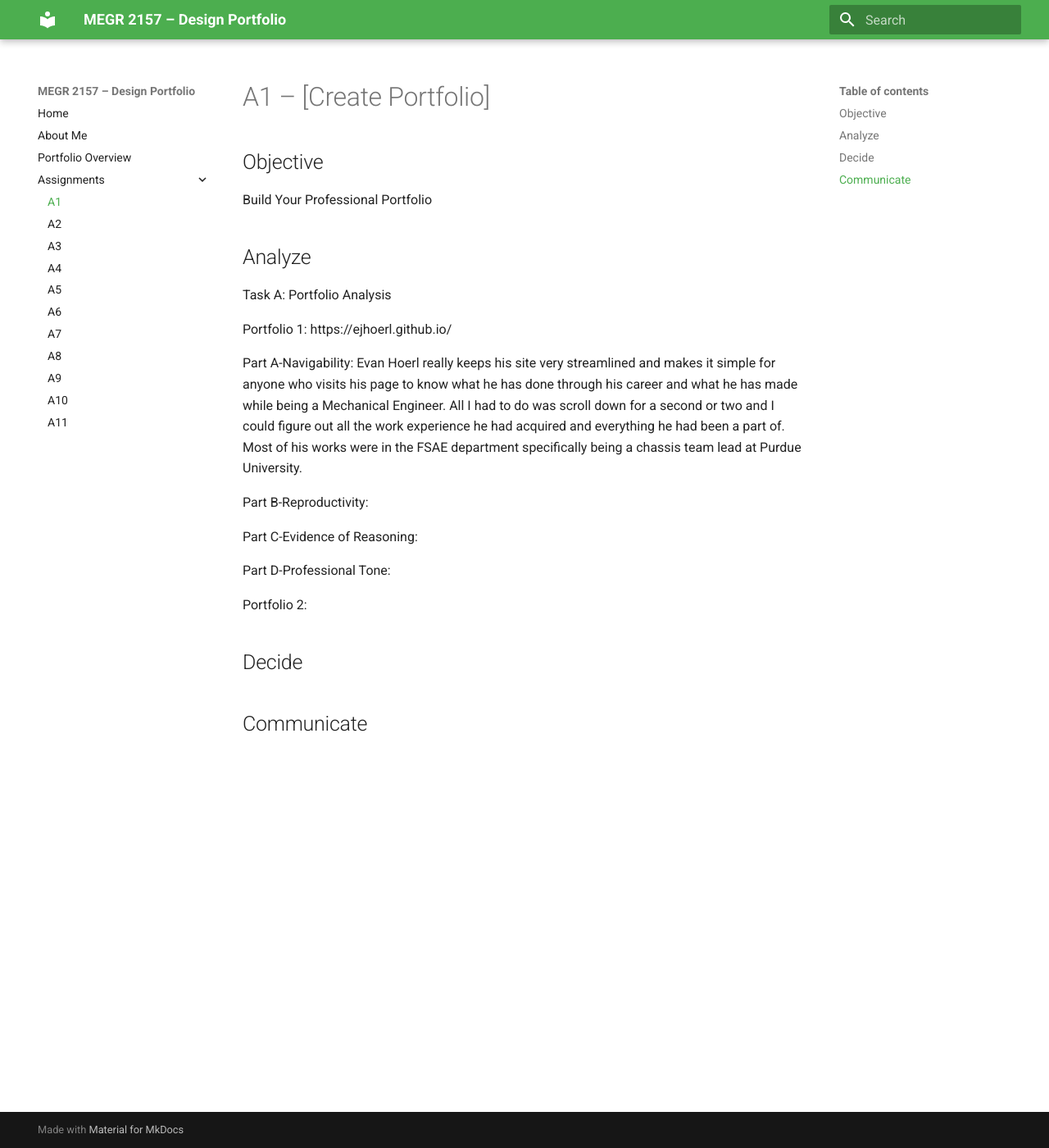
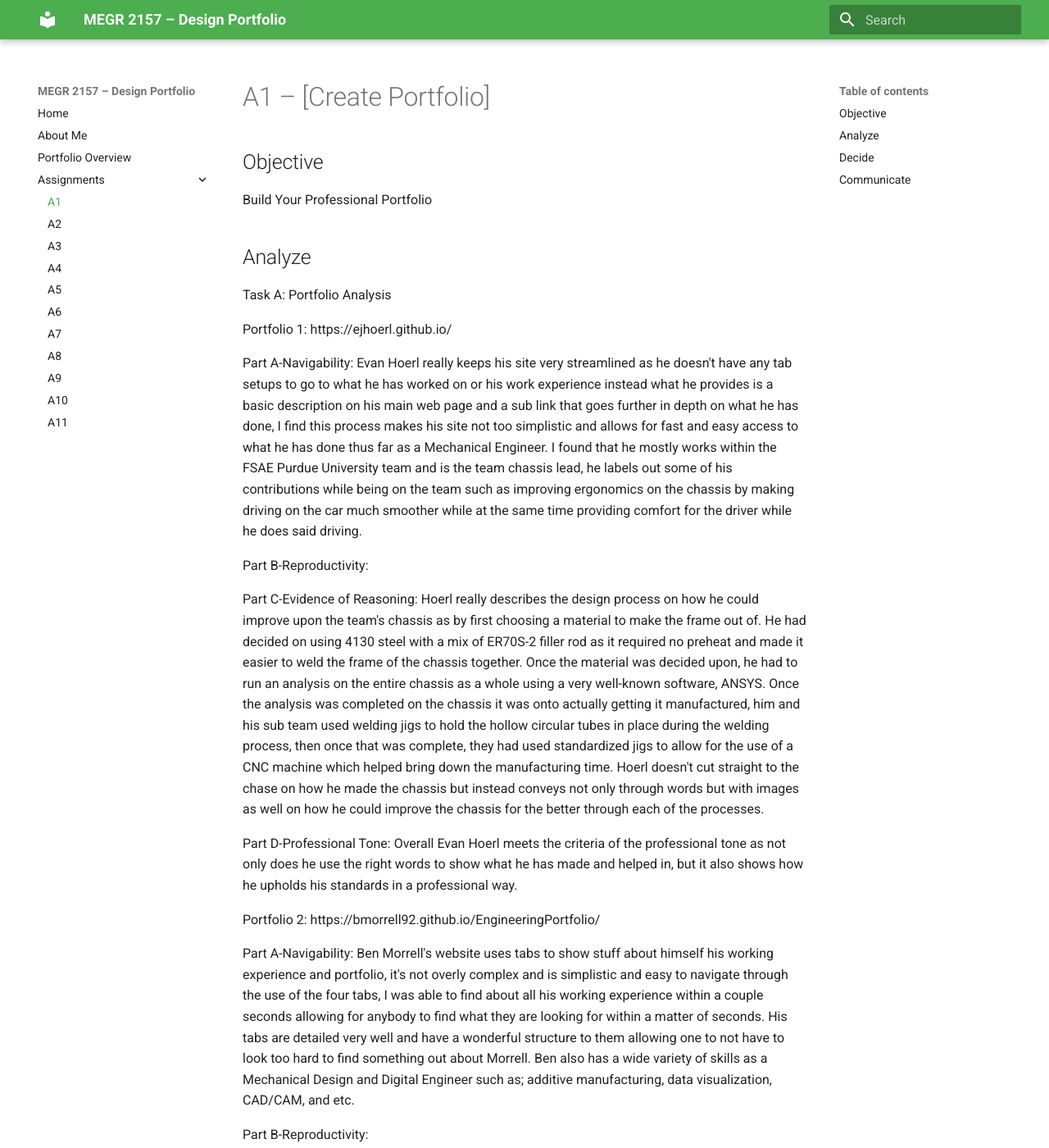
Before and after one commit to GavinSanch/Gavins-design-projects-portfolio, an MkDocs documentation site: the page built from docs/assignments/A01/index.md, in a window 1280 px wide and 1400 px high. Shown: the whole window at 82% size. Built offline with MkDocs 1.6.1 and Material for MkDocs 9.7.7, drawn with Linux system fonts in a browser that asks for light colours.

Commit message:
Update index.md

```diff
--- a/docs/assignments/A01/index.md
+++ b/docs/assignments/A01/index.md
@@ -8,7 +8,17 @@ Task A: Portfolio Analysis
 
 Portfolio 1: https://ejhoerl.github.io/
 
-Part A-Navigability: Evan Hoerl really keeps his site very streamlined and makes it simple for anyone who visits his page to know what he has done through his career and what he has made while being a Mechanical Engineer. All I had to do was scroll down for a second or two and I could figure out all the work experience he had acquired and everything he had been a part of. Most of his works were in the FSAE department specifically being a chassis team lead at Purdue University.
+Part A-Navigability: Evan Hoerl really keeps his site very streamlined as he doesn't have any tab setups to go to what he has worked on or his work experience instead what he provides is a basic description on his main web page and a sub link that goes further in depth on what he has done, I find this process makes his site not too simplistic and allows for fast and easy access to what he has done thus far as a Mechanical Engineer. I found that he mostly works within the FSAE Purdue University team and is the team chassis lead, he labels out some of his contributions while being on the team such as improving ergonomics on the chassis by making driving on the car much smoother while at the same time providing comfort for the driver while he does said driving.
+
+Part B-Reproductivity:
+
+Part C-Evidence of Reasoning: Hoerl really describes the design process on how he could improve upon the team's chassis as by first choosing a material to make the frame out of. He had decided on using 4130 steel with a mix of ER70S-2 filler rod as it required no preheat and made it easier to weld the frame of the chassis together. Once the material was decided upon, he had to run an analysis on the entire chassis as a whole using a very well-known software, ANSYS. Once the analysis was completed on the chassis it was onto actually getting it manufactured, him and his sub team used welding jigs to hold the hollow circular tubes in place during the welding process, then once that was complete, they had used standardized jigs to allow for the use of a CNC machine which helped bring down the manufacturing time. Hoerl doesn't cut straight to the chase on how he made the chassis but instead conveys not only through words but with images as well on how he could improve the chassis for the better through each of the processes.
+
+Part D-Professional Tone: Overall Evan Hoerl meets the criteria of the professional tone as not only does he use the right words to show what he has made and helped in, but it also shows how he upholds his standards in a professional way.
+
+Portfolio 2: https://bmorrell92.github.io/EngineeringPortfolio/
+
+Part A-Navigability: Ben Morrell's website uses tabs to show stuff about himself his working experience and portfolio, it's not overly complex and is simplistic and easy to navigate through the use of the four tabs, I was able to find about all his working experience within a couple seconds allowing for anybody to find what they are looking for within a matter of seconds. His tabs are detailed very well and have a wonderful structure to them allowing one to not have to look too hard to find something out about Morrell. Ben also has a wide variety of skills as a Mechanical Design and Digital Engineer such as; additive manufacturing, data visualization, CAD/CAM, and etc.
 
 Part B-Reproductivity:
 
```
Also changed, not shown: other parts of docs/assignments/A01/index.md (+0 -2 lines).
